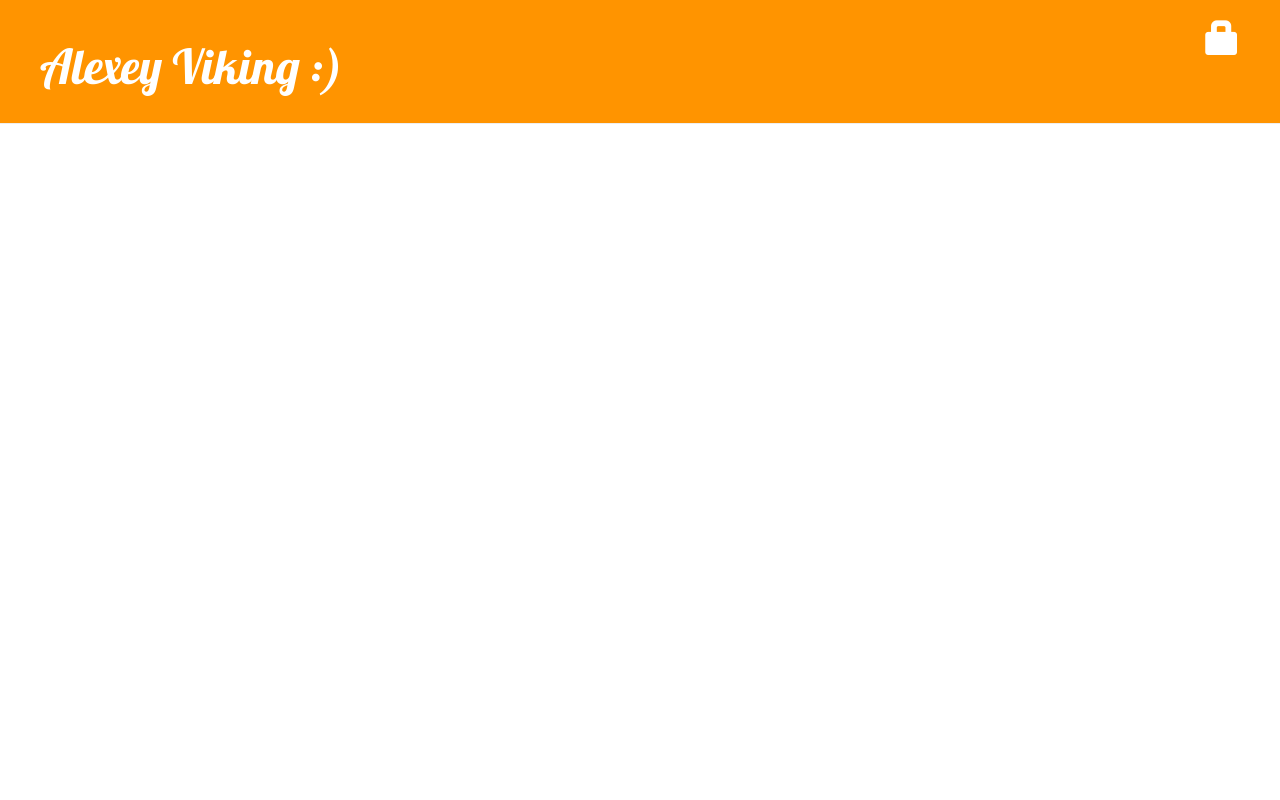
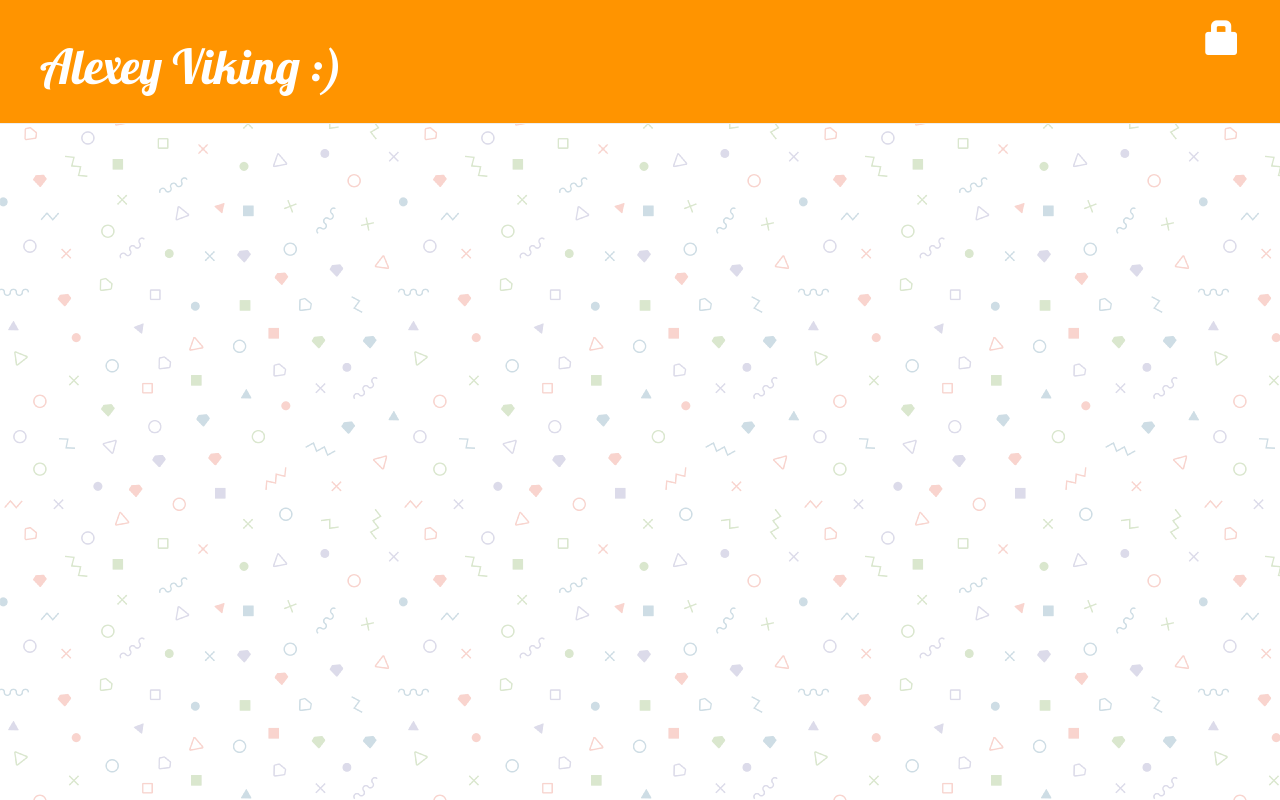
Before and after one commit to AlexeyViking/my-first-blog, a Django app: page / in a window 1280 px wide. Run offline with Django 3.2, Linux system fonts and the light colour scheme; data that the repository does not hold is empty; some libraries are stand-ins or nearby versions.

Commit message:
I have added css for background

```diff
--- a/blog/static/css/blog.css
+++ b/blog/static/css/blog.css
@@ -15,10 +15,12 @@ h1 a {
     color: #ffffff;
     font-size: 36pt;
     text-decoration: none;
+
 }
 
 .content {
     margin-left: 40px;
+
 }
 
 h1, h2, h3, h4 {
--- /dev/null
+++ b/blog/static/css/body.css
@@ -0,0 +1,3 @@
+body {
+  background-image: url(../img/memphis.png);
+}
--- a/blog/templates/blog/base.html
+++ b/blog/templates/blog/base.html
@@ -1,4 +1,4 @@
-{% load staticfiles %}
+{% load static %}
 <html>
 <head>
   <title>Blog about dreams</title>
@@ -6,11 +6,9 @@
   <link rel="stylesheet" href="//maxcdn.bootstrapcdn.com/bootstrap/3.2.0/css/bootstrap-theme.min.css">
   <link href="https://fonts.googleapis.com/css?family=Lobster&subset=latin,cyrillic" rel="stylesheet" type="text/css">
   <link rel="stylesheet" href="{% static 'css/blog.css' %}">
-
 </head>
 
 <body>
-
   <div class="page-header">
     {% if user.is_authenticated %}
     <a href="{% url 'post_new' %}" class="top-menu"><span class="glyphicon glyphicon-plus"></span></a>
@@ -22,6 +20,7 @@
     <h1><a href="/">Alexey Viking   :)</a></h1>
   </div>
   <div class="content container">
+    <link rel="stylesheet" href="{% static 'css/body.css' %}">
     <div class="row">
       <div class="col-md-8">
         {% block content %}
--- a/blog/templates/blog/post_list.html
+++ b/blog/templates/blog/post_list.html
@@ -1,4 +1,7 @@
 {% extends 'blog/base.html' %}
+
+
+
 
 {% block content %}
     {% for post in posts %}
```
Also changed, not shown: blog/media/images/dream-2800753_960_720.png (added), blog/static/img/congruent_pentagon.png (added), blog/static/img/memphis.png (added).
